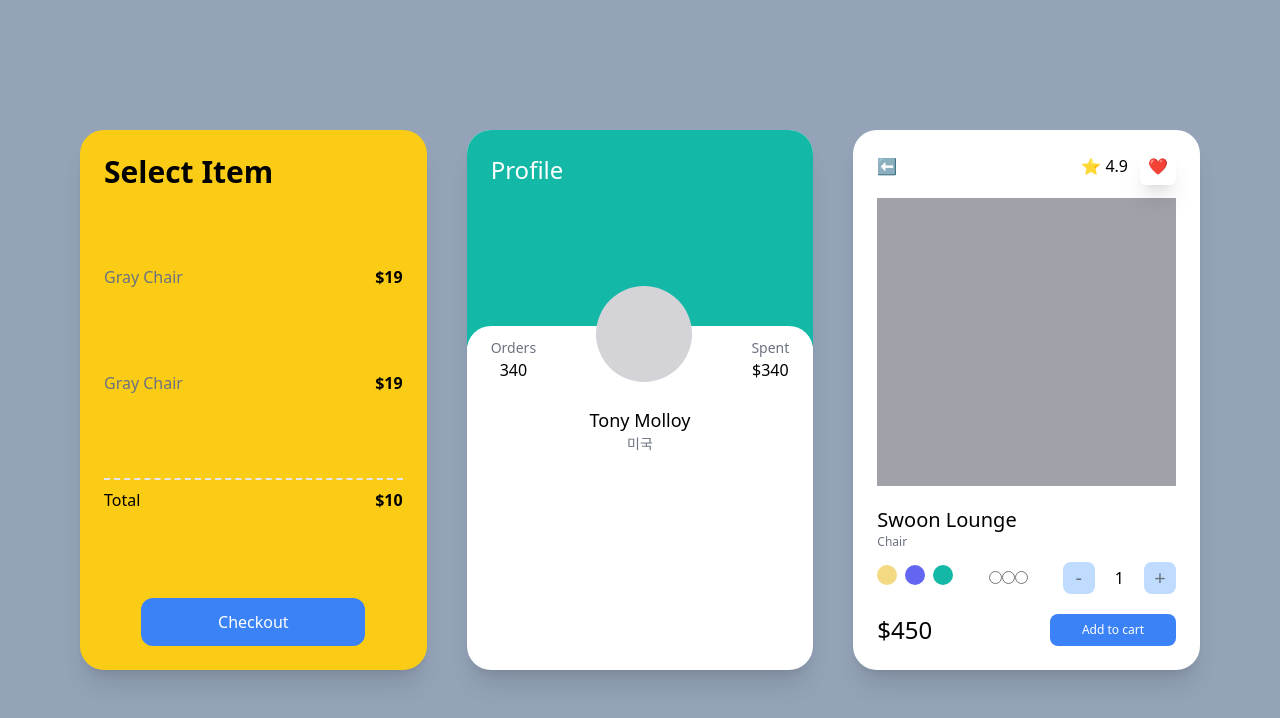
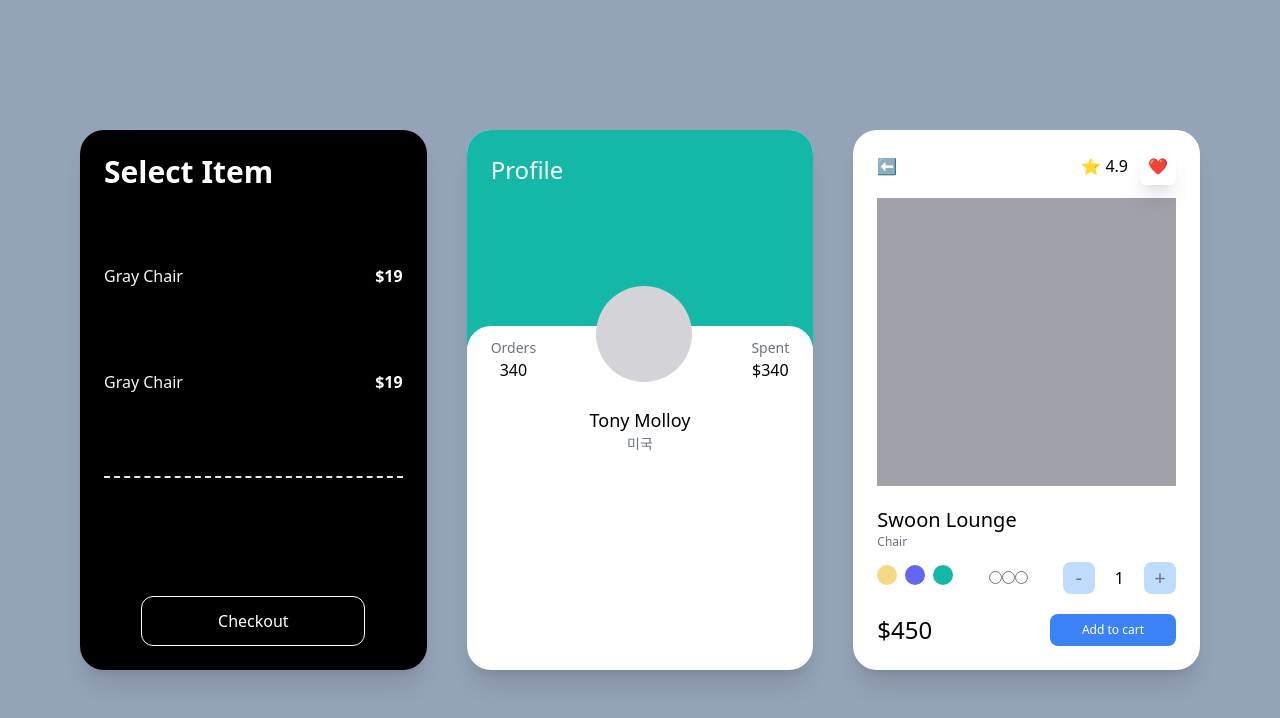
Before and after one commit to blkluv/next_carrot_market, a Next.js app: page / in a window 1280 px wide. Shown: the top 718 px of the page. Built offline with nearby package versions, Linux system fonts and the light colour scheme.

Commit message:
tailwind.config.js에서 'darkmode: media'에서는 적용이 되지 않고, 'darkmode: class'에서 적용이 됨.

```diff
--- a/src/pages/index.tsx
+++ b/src/pages/index.tsx
@@ -2,7 +2,7 @@ import type { NextPage } from "next";
 
 const Home: NextPage = () => {
   return (
-    <div className="grid min-h-screen gap-10 px-20 py-20 lg:grid-cols-2 xl:grid-cols-3 bg-slate-400 xl:place-content-center">
+    <div className="grid min-h-screen gap-10 px-20 py-20 lg:grid-cols-2 xl:grid-cols-3 bg-slate-400 dark xl:place-content-center">
       <div className="flex flex-col justify-between p-6 bg-white shadow-xl dark:bg-black sm:hover:bg-pink-800 sm:bg-red-400 md:bg-teal-400 lg:bg-indigo-400 xl:bg-yellow-400 2xl:bg-pink-500 rounded-3xl">
         <span className="text-3xl font-semibold dark:text-white">
           Select Item
@@ -23,7 +23,7 @@ const Home: NextPage = () => {
           <span>Total</span>
           <span className="font-semibold">$10</span>
         </div>
-        <button className="block w-3/4 p-3 mx-auto mt-5 text-center text-white bg-blue-500 dark:bg-black rounded-xl hover:bg-teal-500 hover:text-black active:bg-yellow-500 focus:text-red-500">
+        <button className="block w-3/4 p-3 mx-auto mt-5 text-center text-white bg-blue-500 dark:bg-black dark:border-white dark:border rounded-xl hover:bg-teal-500 hover:text-black dark:hover:bg-black dark:hover:text-white active:bg-yellow-500 focus:text-red-500">
           Checkout
         </button>
       </div>
--- a/tailwind.config.js
+++ b/tailwind.config.js
@@ -8,5 +8,5 @@ module.exports = {
     extend: {},
   },
   plugins: [],
-  darkMode: "media",
+  darkMode: "class",
 };
```
